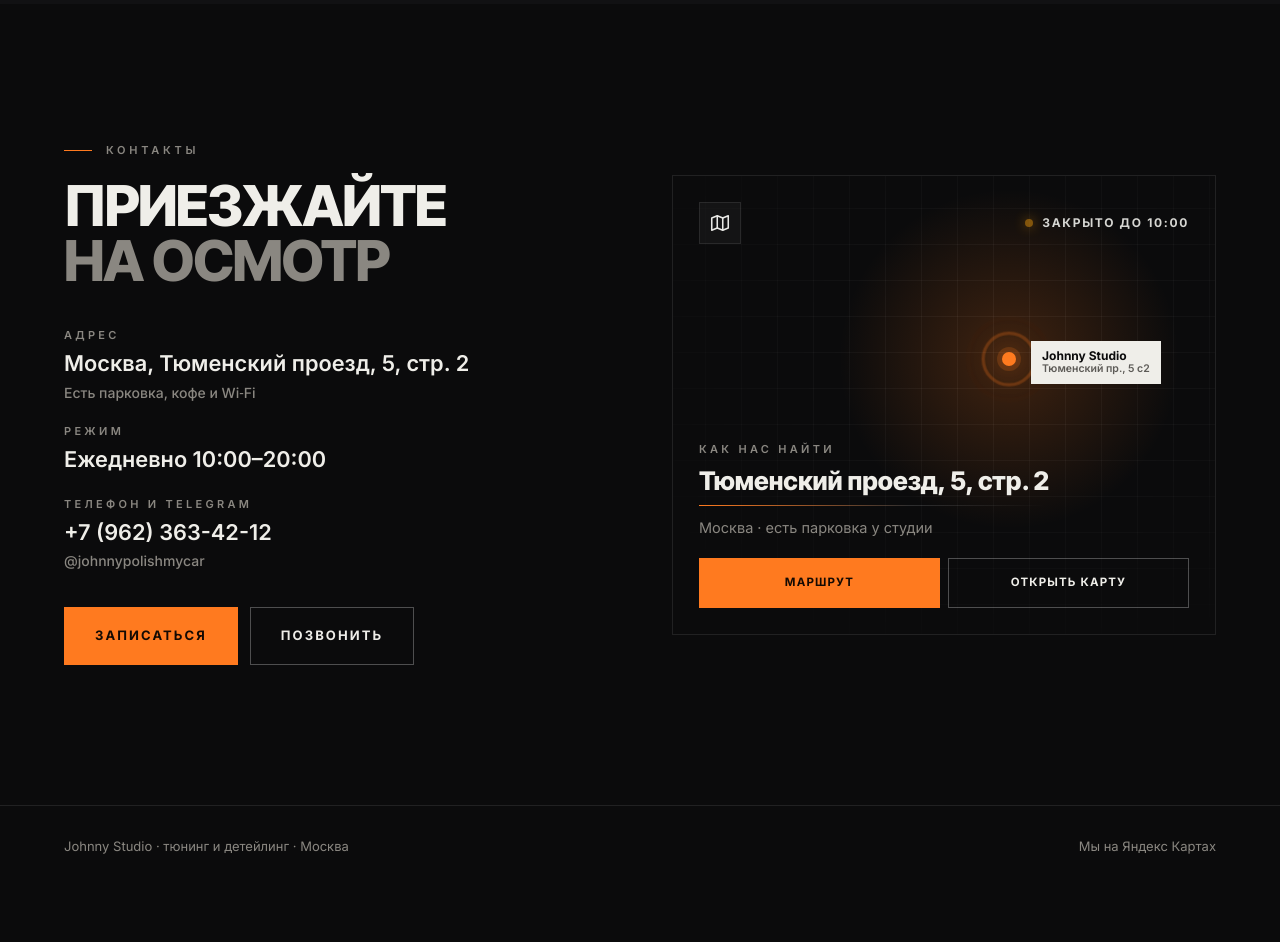
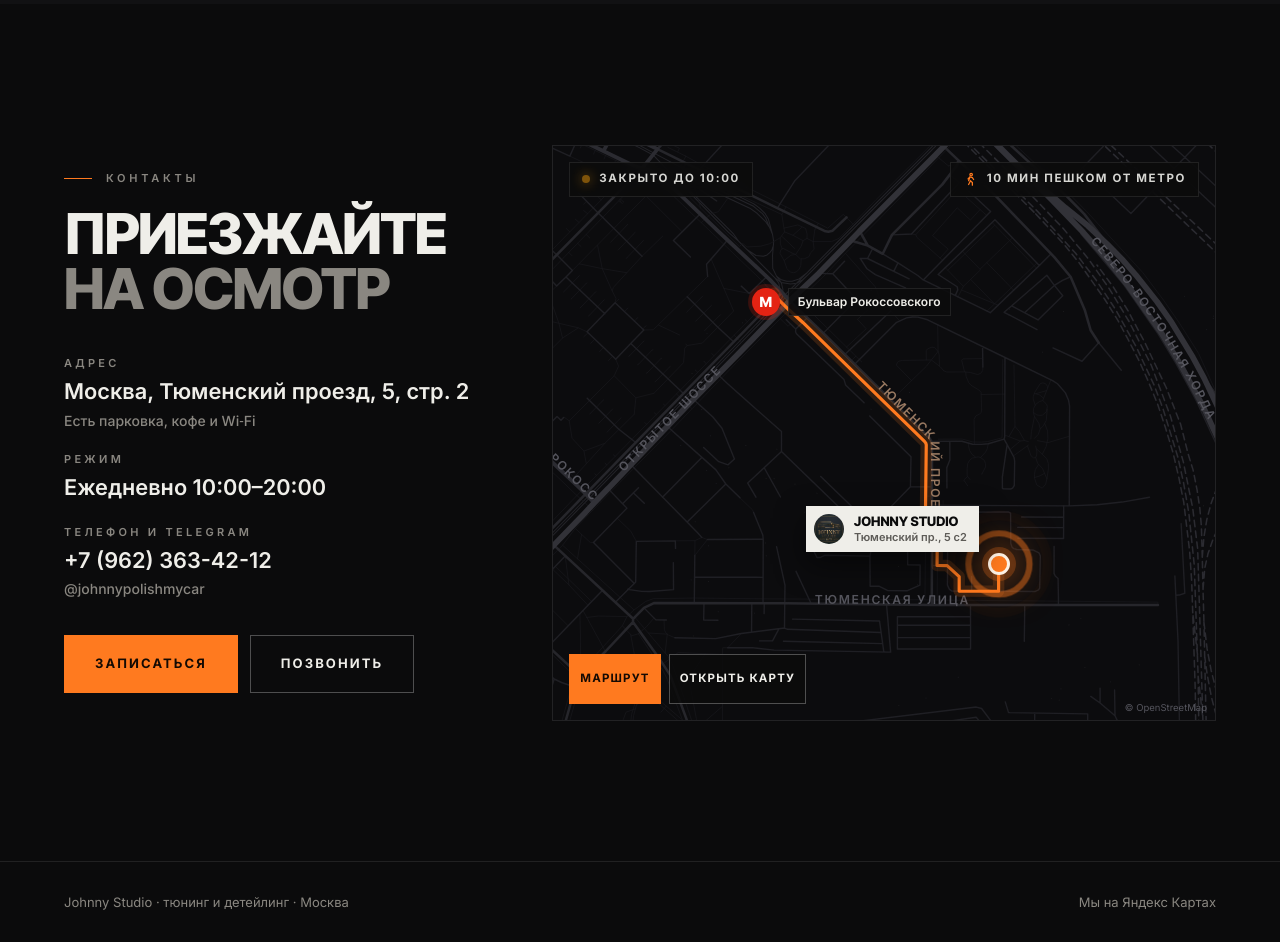
Before and after one commit to johnny-studio/johnny-studio.github.io, a plain HTML site: page index.html in a window 1280 px wide. Shown: the part 10520-11462 px from the top of the page. Before the commit the page ends 11417 px from the top, so only its background shows below. Drawn offline with Linux system fonts and the light colour scheme.

Commit message:
Карта: настоящие улицы района (OpenStreetMap), маршрут от метро с огоньком, 3D-появление
Co-Authored-By: Claude Opus 5.5 <noreply@anthropic.com>

```diff
--- a/index.html
+++ b/index.html
@@ -291,39 +291,58 @@ nav .btn{height:44px;padding:0 20px;font-size:11.5px}
 .faq dt{font:700 17px/1.35 var(--head)}.faq dd{color:var(--tx2)}
 
 /* 23. КОНТАКТЫ + карта-картинка с падающей меткой */
-.ct{display:grid;grid-template-columns:minmax(0,1fr) minmax(0,1fr);gap:clamp(30px,5vw,80px);align-items:center}
+.ct{display:grid;grid-template-columns:minmax(0,.78fr) minmax(0,1.22fr);gap:clamp(30px,5vw,80px);align-items:center}
 .ct dl{margin-top:40px;display:grid;gap:24px}.ct dt{font:600 11px/1 var(--body);letter-spacing:.3em;text-transform:uppercase;color:var(--mut)}.ct dd{font:600 clamp(18px,1.7vw,24px)/1.35 var(--body);margin-top:8px}
 .ct dd small{display:block;font:500 14px/1.4 var(--body);color:var(--mut);margin-top:4px}
 .ct .cta{display:flex;flex-wrap:wrap;gap:12px;margin-top:36px}
-/* 7. КАРТОЧКА КАРТЫ из набора 1: сетка тает к краям, метка с кругами, живой статус. Живая карта Яндекса только по кнопке */
-.mc{position:relative;display:flex;flex-direction:column;justify-content:space-between;min-height:460px;padding:26px;border:1px solid var(--line);background:#0b0b0c;overflow:hidden}
-.mc-grid{position:absolute;inset:-40px;background-image:linear-gradient(rgba(255,255,255,.055) 1px,transparent 1px),linear-gradient(90deg,rgba(255,255,255,.055) 1px,transparent 1px);background-size:36px 36px;-webkit-mask-image:radial-gradient(70% 65% at 60% 40%,#000,transparent);mask-image:radial-gradient(70% 65% at 60% 40%,#000,transparent);transition:transform 1.6s var(--ease)}
-.mc:hover .mc-grid{transform:translate3d(-18px,-12px,0)}
-.mc-glow{position:absolute;left:62%;top:40%;width:340px;height:340px;margin:-170px 0 0 -170px;border-radius:50%;background:radial-gradient(closest-side,rgba(var(--acc-rgb),.22),transparent);pointer-events:none}
-.mc-pin{position:absolute;left:62%;top:40%;width:14px;height:14px;margin:-7px 0 0 -7px;border-radius:50%;background:var(--acc);box-shadow:0 0 0 5px rgba(var(--acc-rgb),.18),0 0 30px rgba(var(--acc-rgb),.7)}
-.mc-pin:before,.mc-pin:after{content:"";position:absolute;inset:-10px;border-radius:50%;border:2px solid rgba(var(--acc-rgb),.7);opacity:0;animation:ping 2.4s ease-out infinite}
-.mc-pin:after{animation-delay:1.2s}
-@keyframes ping{0%{transform:scale(.4);opacity:.8}100%{transform:scale(2.6);opacity:0}}
-.mc-lb{position:absolute;left:calc(62% + 22px);top:calc(40% - 18px);background:var(--tx);color:var(--bg);padding:8px 11px;font:700 12px/1.2 var(--body);white-space:nowrap}
-.mc-lb small{display:block;font-weight:600;font-size:10.5px;color:#5d5b57}
-.mc-top,.mc-bot{position:relative;z-index:2}
-.mc-top{display:flex;justify-content:space-between;align-items:center}
-.mc-ic{width:42px;height:42px;display:grid;place-items:center;border:1px solid var(--line);background:rgba(255,255,255,.04);color:#e9e9e6}
-.mc-ic svg{width:22px;height:22px}
-.mc-live{display:flex;align-items:center;gap:9px;font:700 12px var(--body);letter-spacing:.14em;text-transform:uppercase;color:#d6d6d2}
-.mc-live i{width:8px;height:8px;border-radius:50%;background:#4ade80;box-shadow:0 0 12px #4ade80;animation:mcblink 2.6s ease-in-out infinite}
-.mc-live.cl i{background:#f59e0b;box-shadow:0 0 12px #f59e0b}
+/* 7. КАРТА: настоящие улицы района (OpenStreetMap), тёмная схема. При появлении карта «приземляется» в 3D,
+   рисуется светящийся маршрут от метро, по нему бежит огонёк, падает метка студии. На ПК карта слегка наклоняется за мышкой.
+   Подложка img/map-base.svg, маршрут и подписи поверх. Живая Яндекс Карта только по кнопке */
+.mcard{position:relative;min-height:clamp(520px,72vh,680px);border:1px solid var(--line);background:#0c0c0e;overflow:hidden;isolation:isolate}
+.mwrap{position:absolute;inset:0;container-type:size;perspective:1400px}
+.mplane{position:absolute;inset:0;transform-origin:50% 60%;will-change:transform}
+.js .mplane{opacity:0;transform:rotateX(52deg) scale(.8) translateY(8%);transition:opacity 1.2s var(--ease),transform 2s var(--ease)}
+.js .mcard.in .mplane{opacity:1;transform:rotateX(var(--rx,0deg)) rotateY(var(--ry,0deg))}
+.mcard.in.tilt .mplane{transition:transform .6s var(--ease)}
+.mstage{position:absolute;--w:max(100cqw,133.334cqh);--h:max(100cqh,75cqw);width:var(--w);height:var(--h);left:calc((100cqw - var(--w))/2);top:calc((100cqh - var(--h))/2)}
+.mstage>img,.mstage>svg{position:absolute;inset:0;width:100%;height:100%}
+.sl{font:600 19px/1 var(--body);letter-spacing:.14em;text-transform:uppercase;fill:#55555d}.sl.hi{fill:#9a7a62}
+.rt-g{fill:none;stroke:var(--acc);stroke-width:18;stroke-linecap:round;stroke-linejoin:round;opacity:.16}
+.rt{fill:none;stroke:var(--acc);stroke-width:5;stroke-linecap:round;stroke-linejoin:round;stroke-dasharray:1 1}
+.js .rt,.js .rt-g{stroke-dasharray:1 1;stroke-dashoffset:1;transition:stroke-dashoffset 2s cubic-bezier(.6,0,.2,1) 1.3s}
+.mcard.in .rt,.mcard.in .rt-g{stroke-dashoffset:0}
+.walker{fill:#fff3e6;opacity:0;transition:opacity .6s 3.3s}.mcard.in .walker{opacity:1}
+.walker-g{fill:var(--acc);opacity:0;transition:opacity .6s 3.3s}.mcard.in .walker-g{opacity:.35}
+/* метро и студия: HTML поверх, чтобы подписи были читаемого размера */
+.mm,.ms{position:absolute;z-index:3}
+.mm{display:flex;align-items:center;gap:8px;transform:translate(-14px,-14px)}
+.mm i{width:28px;height:28px;flex-shrink:0;display:grid;place-items:center;border-radius:50%;background:#e42313;color:#fff;font:800 14px/1 var(--head);font-style:normal;box-shadow:0 0 0 4px rgba(228,35,19,.2)}
+.mm span{font:600 12px/1.2 var(--body);background:rgba(11,11,12,.85);border:1px solid var(--line);padding:6px 9px;white-space:nowrap}
+.js .mm{opacity:0;transition:opacity .6s 1s}.mcard.in .mm{opacity:1}
+.ms{width:0;height:0}
+.ms .dot{position:absolute;left:-11px;top:-11px;width:22px;height:22px;border-radius:50%;background:var(--acc);border:3px solid #fff3e6;box-shadow:0 0 0 6px rgba(var(--acc-rgb),.25),0 0 40px 8px rgba(var(--acc-rgb),.55)}
+.ms u{position:absolute;left:-11px;top:-11px;width:22px;height:22px;border-radius:50%;border:2px solid var(--acc);opacity:0}
+.mcard.in .ms u{animation:ping 2.6s ease-out 3.4s infinite}.mcard.in .ms u+u{animation-delay:4.7s}
+@keyframes ping{0%{transform:scale(1);opacity:.9}100%{transform:scale(5);opacity:0}}
+.ms .lb{position:absolute;right:20px;top:-58px;width:max-content;display:flex;align-items:center;gap:10px;background:var(--tx);color:var(--bg);padding:8px 12px 8px 8px;white-space:nowrap;box-shadow:0 12px 30px rgba(0,0,0,.5)}
+.ms .lb img{width:30px;height:30px;border-radius:50%}
+.ms .lb b{display:block;font:800 13px/1.1 var(--head);text-transform:uppercase}.ms .lb small{display:block;font:600 11px/1.2 var(--body);color:#5d5b57;margin-top:2px}
+.js .ms{opacity:0;transform:translateY(-46px);transition:opacity .4s 2.9s,transform .9s cubic-bezier(.34,1.56,.64,1) 2.9s}
+.js .ms .lb{opacity:0;transform:translateX(10px);transition:opacity .6s 3.4s,transform .8s var(--ease) 3.4s}
+.mcard.in .ms,.mcard.in .ms .lb{opacity:1;transform:none}
+/* плашки поверх карты */
+.mtop{position:absolute;z-index:4;top:16px;left:16px;right:16px;display:flex;justify-content:space-between;gap:10px;flex-wrap:wrap;pointer-events:none}
+.chip2{display:flex;align-items:center;gap:9px;background:rgba(11,11,12,.82);backdrop-filter:blur(8px);-webkit-backdrop-filter:blur(8px);border:1px solid var(--line);padding:9px 12px;font:700 11.5px/1 var(--body);letter-spacing:.14em;text-transform:uppercase;color:#d6d6d2}
+.chip2 i{width:8px;height:8px;border-radius:50%;background:#4ade80;box-shadow:0 0 12px #4ade80;animation:mcblink 2.6s ease-in-out infinite}
+.chip2.cl i{background:#f59e0b;box-shadow:0 0 12px #f59e0b}
+.chip2 svg{width:15px;height:15px;color:var(--acc)}
 @keyframes mcblink{50%{opacity:.35}}
-.mc-k{display:block;font:600 11px var(--body);letter-spacing:.3em;text-transform:uppercase;color:var(--mut)}
-.mc-addr{position:relative;display:inline-block;font:800 clamp(22px,2vw,28px)/1.2 var(--head);margin-top:10px;padding-bottom:10px}
-.mc-addr:after{content:"";position:absolute;left:0;bottom:0;width:100%;height:1px;background:linear-gradient(90deg,var(--acc),rgba(255,255,255,.15) 60%,transparent);transform:scaleX(.3);transform-origin:left;transition:transform 1.2s var(--ease) .3s}
-.mc.in .mc-addr:after{transform:scaleX(1)}
-.mc-sub{display:block;color:var(--mut);font-size:14.5px;margin-top:10px}
-.mc-btns{display:grid;grid-template-columns:minmax(0,1fr) minmax(0,1fr);gap:8px;margin-top:18px}.mc-btns .btn{height:50px;padding:0 10px;font-size:11.5px;letter-spacing:.1em;white-space:nowrap}
-.mc.off .mc-live i,.mc.off .mc-pin:before,.mc.off .mc-pin:after{animation-play-state:paused}
-.mc iframe{position:absolute;inset:0;z-index:4;width:100%;height:100%;border:0}
-.mc-x{position:absolute;z-index:5;top:12px;right:12px;width:44px;height:44px;border:1px solid rgba(0,0,0,.2);background:var(--tx);color:var(--bg);font-size:24px;line-height:1;cursor:pointer;display:none}
-.mc.live .mc-x{display:block}
+.mc-btns{position:absolute;z-index:4;left:16px;bottom:16px;display:flex;gap:8px}.mc-btns .btn{height:50px;padding:0 10px;font-size:11.5px;letter-spacing:.1em;white-space:nowrap}
+.osm{position:absolute;z-index:4;right:8px;bottom:4px;font-size:9.5px;color:#55555d}.osm a{color:inherit}
+.mcard.off .chip2 i,.mcard.off .ms u{animation-play-state:paused}
+.mcard iframe{position:absolute;inset:0;z-index:6;width:100%;height:100%;border:0}
+.mc-x{position:absolute;z-index:7;top:12px;right:12px;width:44px;height:44px;border:1px solid rgba(0,0,0,.2);background:var(--tx);color:var(--bg);font-size:24px;line-height:1;cursor:pointer;display:none}
+.mcard.live .mc-x{display:block}
 footer.ft{padding:30px var(--pad) 40px;border-top:1px solid var(--line);display:flex;justify-content:space-between;gap:20px;flex-wrap:wrap;font-size:13px;color:var(--mut)}
 
 /* 24. нижняя панель на телефоне */
@@ -396,8 +415,8 @@ html.lock{overflow:hidden}
  .bk-grab{display:block;width:40px;height:4px;border-radius:4px;background:rgba(255,255,255,.2);margin:0 auto 18px}
  .bk-x{top:22px}.bk-in h3{font-size:21px}
 }
-@media (max-width:560px){nav .btn{display:none}.hero h1{font-size:clamp(34px,10.4vw,48px)}.hero .cta .btn{flex:1;padding:0 14px}.score b{font-size:56px}.mc{padding:20px;min-height:420px}.mc-pin,.mc-glow{left:58%;top:34%}.mc-lb{left:auto;right:calc(42% + 22px);top:calc(34% - 18px)}.ct .cta .btn{flex:1}}
-@media (prefers-reduced-motion:reduce){html{scroll-behavior:auto}*,*:before,*:after{transition:none!important;animation:none!important}.hl,.beam,.tl-dot{display:none}.tl-fill{transform:none}.ts .num:after{opacity:1}.mq{height:auto;max-height:720px;overflow:auto}.js [data-r],.js .hero .fx,.js .bk .bk-o{opacity:1;transform:none}.ln b,.js [data-img]>img,.js .stage{transform:none!important}.js [data-img]:after{transform:scaleY(0)}.js .hero .r{clip-path:none;opacity:1}}
+@media (max-width:560px){nav .btn{display:none}.hero h1{font-size:clamp(34px,10.4vw,48px)}.hero .cta .btn{flex:1;padding:0 14px}.score b{font-size:56px}.mcard{min-height:520px}.ct .cta .btn{flex:1}}
+@media (prefers-reduced-motion:reduce){html{scroll-behavior:auto}*,*:before,*:after{transition:none!important;animation:none!important}.hl,.beam,.tl-dot,.walker,.walker-g{display:none}.js .mplane,.js .mm,.js .ms,.js .ms .lb{opacity:1;transform:none}.js .rt,.js .rt-g{stroke-dashoffset:0}.tl-fill{transform:none}.ts .num:after{opacity:1}.mq{height:auto;max-height:720px;overflow:auto}.js [data-r],.js .hero .fx,.js .bk .bk-o{opacity:1;transform:none}.ln b,.js [data-img]>img,.js .stage{transform:none!important}.js [data-img]:after{transform:scaleY(0)}.js .hero .r{clip-path:none;opacity:1}}
 </style>
 <script>document.documentElement.classList.add('js')</script>
 </head>
@@ -532,11 +551,20 @@ html.lock{overflow:hidden}
 <section class="ct" id="contacts"><div><div class="k" data-r>Контакты</div><h2>Приезжайте<br><em>на осмотр</em></h2>
   <dl data-r><div><dt>Адрес</dt><dd>Москва, Тюменский проезд, 5, стр. 2<small>Есть парковка, кофе и Wi‑Fi</small></dd></div><div><dt>Режим</dt><dd>Ежедневно 10:00–20:00</dd></div><div><dt>Телефон и Telegram</dt><dd><a href="tel:+79623634212">+7 (962) 363-42-12</a><small>@johnnypolishmycar</small></dd></div></dl>
   <div class="cta" data-r><a class="btn a" href="#book" data-book>Записаться</a><a class="btn o" href="tel:+79623634212">Позвонить</a></div></div>
- <div class="mc" id="map" data-r>
-  <div class="mc-grid" aria-hidden="true"></div><div class="mc-glow" aria-hidden="true"></div><div class="mc-pin" aria-hidden="true"></div><span class="mc-lb" aria-hidden="true">Johnny Studio<small>Тюменский пр., 5 с2</small></span>
-  <div class="mc-top"><span class="mc-ic"><svg viewBox="0 0 24 24" fill="none" stroke="currentColor" stroke-width="1.7" stroke-linejoin="round" aria-hidden="true"><path d="M9 4 3 6.5v13.5l6-2.5 6 2.5 6-2.5V4l-6 2.5L9 4z"/><path d="M9 4v13.5M15 6.5V20"/></svg></span><span class="mc-live" id="mcLive"><i></i><span>Открыто</span></span></div>
-  <div class="mc-bot"><small class="mc-k">Как нас найти</small><b class="mc-addr">Тюменский проезд, 5, стр. 2</b><span class="mc-sub">Москва · есть парковка у студии</span>
-   <div class="mc-btns"><a class="btn a" href="https://yandex.ru/maps/?rtext=~55.80955%2C37.740983&rtt=auto" target="_blank" rel="noopener">Маршрут</a><button class="btn o" type="button" id="mapLive">Открыть карту</button></div></div>
+ <div class="mcard" id="map" data-r>
+  <div class="mwrap"><div class="mplane" id="mplane"><div class="mstage">
+   <img src="img/map-base.svg" alt="" loading="lazy">
+   <svg viewBox="0 0 1200 900" preserveAspectRatio="none" aria-hidden="true"><defs><path id="rtp" d="M414.7 244.1 L415.8 245.0 L427.8 230.7 L428.6 234.4 L451.4 256.8 L472.9 276.3 L664.0 463.1 L666.1 465.9 L666.8 468.6 L665.3 595.3 L684.3 595.1 L683.7 657.8 L699.6 657.9 L718.4 675.1 L718.4 697.8 L780.2 698.1 L780.3 655.6"/><path id="sl0" d="M505.0 293.4 L674.0 463.2 L674.9 719.6"/><path id="sl1" d="M-22.5 395.5 L146.3 559.5"/><path id="sl2" d="M167.8 537.2 L371.6 326.2"/><path id="sl3" d="M207.0 741.3 L224.0 724.2 L239.5 716.7 L1029.2 719.6"/><path id="sl4" d="M753.5 -23.5 L912.7 136.1 L980.4 216.5 L1034.5 293.3 L1078.5 367.9 L1121.6 455.4 L1165.9 572.5 L1190.1 660.8"/></defs>
+    <text class="sl hi"><textPath href="#sl0" startOffset="50%" text-anchor="middle">Тюменский проезд</textPath></text><text class="sl"><textPath href="#sl1" startOffset="50%" text-anchor="middle">бульвар Маршала Рокоссовского</textPath></text><text class="sl"><textPath href="#sl2" startOffset="50%" text-anchor="middle">Открытое шоссе</textPath></text><text class="sl"><textPath href="#sl3" startOffset="50%" text-anchor="middle">Тюменская улица</textPath></text><text class="sl"><textPath href="#sl4" startOffset="50%" text-anchor="middle">Северо-Восточная хорда</textPath></text>
+    <path class="rt-g" d="M414.7 244.1 L415.8 245.0 L427.8 230.7 L428.6 234.4 L451.4 256.8 L472.9 276.3 L664.0 463.1 L666.1 465.9 L666.8 468.6 L665.3 595.3 L684.3 595.1 L683.7 657.8 L699.6 657.9 L718.4 675.1 L718.4 697.8 L780.2 698.1 L780.3 655.6" pathLength="1"/><path class="rt" d="M414.7 244.1 L415.8 245.0 L427.8 230.7 L428.6 234.4 L451.4 256.8 L472.9 276.3 L664.0 463.1 L666.1 465.9 L666.8 468.6 L665.3 595.3 L684.3 595.1 L683.7 657.8 L699.6 657.9 L718.4 675.1 L718.4 697.8 L780.2 698.1 L780.3 655.6" pathLength="1"/>
+    <circle class="walker-g" r="14"><animateMotion dur="6s" repeatCount="indefinite" rotate="auto"><mpath href="#rtp"/></animateMotion></circle>
+    <circle class="walker" r="6"><animateMotion dur="6s" repeatCount="indefinite"><mpath href="#rtp"/></animateMotion></circle></svg>
+   <div class="mm" style="left:34.56%;top:27.12%"><i>М</i><span>Бульвар Рокоссовского</span></div>
+   <div class="ms" style="left:65.03%;top:72.84%"><u></u><u></u><span class="dot"></span><span class="lb"><img src="img/logo.jpg" alt=""><span><b>Johnny Studio</b><small>Тюменский пр., 5 с2</small></span></span></div>
+  </div></div></div>
+  <div class="mtop"><span class="chip2" id="mcLive"><i></i><span>Открыто</span></span><span class="chip2"><svg viewBox="0 0 24 24" fill="none" stroke="currentColor" stroke-width="2" stroke-linecap="round" aria-hidden="true"><circle cx="13" cy="4" r="2"/><path d="m9 20 3-6 3 3v4M8 11l3-3 4 1 2 3M11 8l-2 6"/></svg>10 мин пешком от метро</span></div>
+  <div class="mc-btns"><a class="btn a" href="https://yandex.ru/maps/?rtext=~55.80955%2C37.740983&rtt=auto" target="_blank" rel="noopener">Маршрут</a><button class="btn o" type="button" id="mapLive" style="background:rgba(11,11,12,.82)">Открыть карту</button></div>
+  <span class="osm">© <a href="https://www.openstreetmap.org/copyright" target="_blank" rel="noopener">OpenStreetMap</a></span>
   <button class="mc-x" type="button" id="mapClose" aria-label="Закрыть карту">×</button>
  </div>
 </section>
@@ -574,7 +602,7 @@ const io=new IntersectionObserver(es=>es.forEach(e=>{if(e.isIntersecting){e.targ
 $$('[data-r],[data-img],h2').forEach(el=>{const p=el.parentElement;if(p&&(p.matches('.lr')))el.style.transitionDelay=[...p.children].indexOf(el)*.12+'s';io.observe(el)});
 $$('.wg .c').forEach((c,i)=>{c.querySelector('[data-img]').style.transitionDelay=(i%3)*.14+'s'});
 // бесконечные анимации на паузе, когда блок за экраном
-const vis=new IntersectionObserver(es=>es.forEach(e=>e.target.classList.toggle('off',!e.isIntersecting)));['#map','#mq'].forEach(id=>vis.observe($(id)));
+const vis=new IntersectionObserver(es=>es.forEach(e=>{e.target.classList.toggle('off',!e.isIntersecting);if(e.target.id==='map'){const sv=e.target.querySelector('svg');if(sv){e.isIntersecting&&!RM&&e.target.classList.contains('in')?sv.unpauseAnimations():sv.pauseAnimations()}}}));['#map','#mq'].forEach(id=>vis.observe($(id)));
 
 // 17. панели: клик, на ПК с мышью ещё и наведение
 const ps=$$('.p');const open=p=>ps.forEach(x=>x.classList.toggle('on',x===p));
@@ -635,9 +663,13 @@ bk.querySelector('[data-ch=tg]').addEventListener('click',()=>{if(navigator.clip
 // 7. живой статус на карте по Москве + живая карта Яндекса только по кнопке
 (()=>{const OPEN=10,CLOSE=20,h=new Date(new Date().toLocaleString('en-US',{timeZone:'Europe/Moscow'})).getHours(),o=h>=OPEN&&h<CLOSE,l=$('#mcLive');
  l.classList.toggle('cl',!o);l.querySelector('span').textContent=o?`Открыто до ${CLOSE}:00`:`Закрыто до ${OPEN}:00`})();
-const mc=$('#map');
+const mc=$('#map'),msvg=mc.querySelector('svg');msvg.pauseAnimations();
 $('#mapLive').onclick=()=>{if(!mc.querySelector('iframe')){const f=document.createElement('iframe');f.src='https://yandex.ru/map-widget/v1/?oid=152411231869&z=16';f.title='Johnny Studio на Яндекс Картах';f.allowFullscreen=true;mc.appendChild(f)}mc.classList.add('live')};
 $('#mapClose').onclick=()=>{mc.querySelector('iframe')?.remove();mc.classList.remove('live')};
+// огонёк по маршруту стартует, когда маршрут нарисован; наклон за мышкой только на ПК
+new MutationObserver(()=>{if(mc.classList.contains('in')&&!RM)setTimeout(()=>msvg.unpauseAnimations(),3300)}).observe(mc,{attributes:true,attributeFilter:['class']});
+if(!RM&&matchMedia('(hover:hover)').matches){let raf=0;mc.addEventListener('pointermove',e=>{if(!mc.classList.contains('in'))return;const r=mc.getBoundingClientRect(),x=(e.clientX-r.left)/r.width-.5,y=(e.clientY-r.top)/r.height-.5;cancelAnimationFrame(raf);raf=requestAnimationFrame(()=>{mc.classList.add('tilt');mc.style.setProperty('--ry',(x*7).toFixed(2)+'deg');mc.style.setProperty('--rx',(-y*7).toFixed(2)+'deg')})});
+ mc.addEventListener('pointerleave',()=>{mc.style.setProperty('--ry','0deg');mc.style.setProperty('--rx','0deg')})}
 
 // 21. ОТЗЫВЫ с Яндекс Карт (сокращены, слова клиентов). [имя, что делали, текст]
 const REV=[
```
Also changed, not shown: img/map-base.svg (added).
